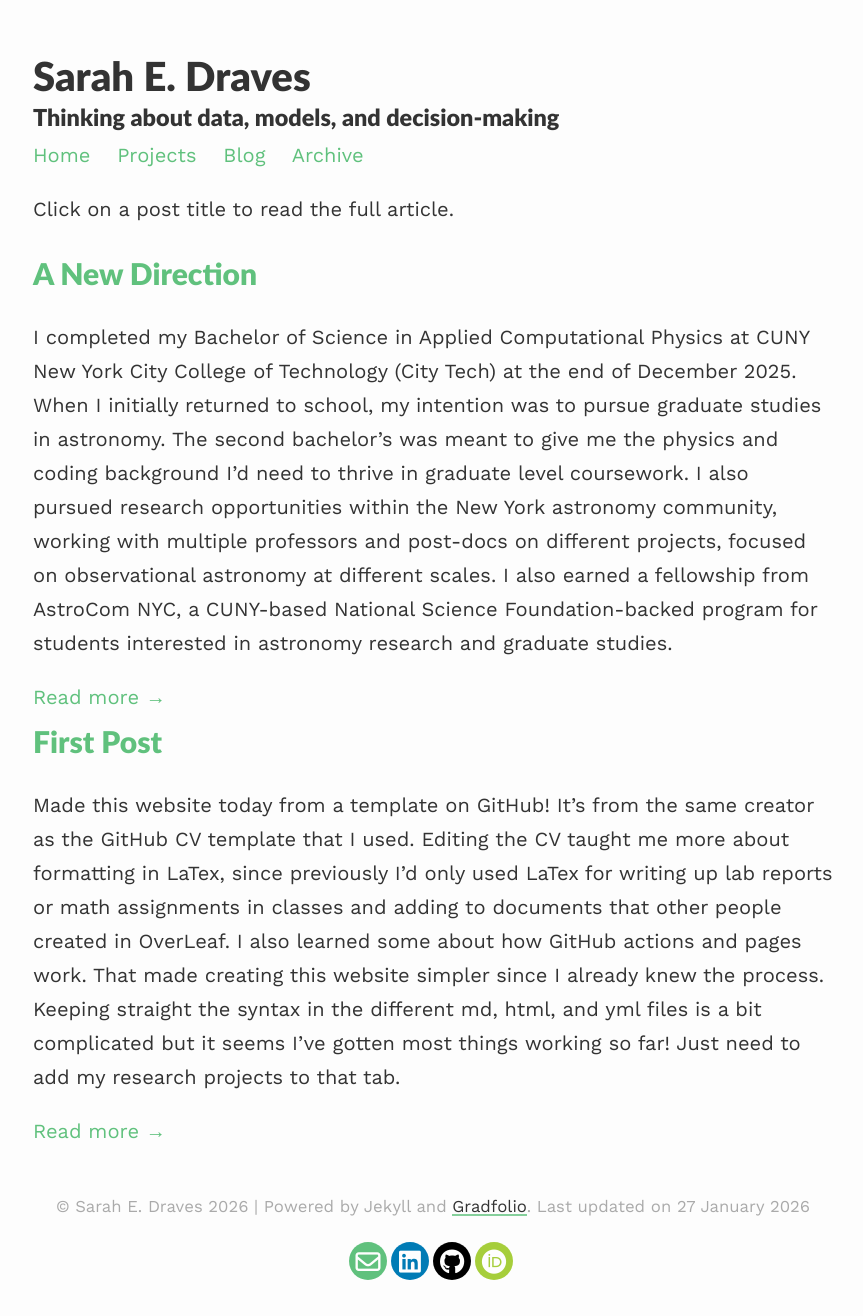
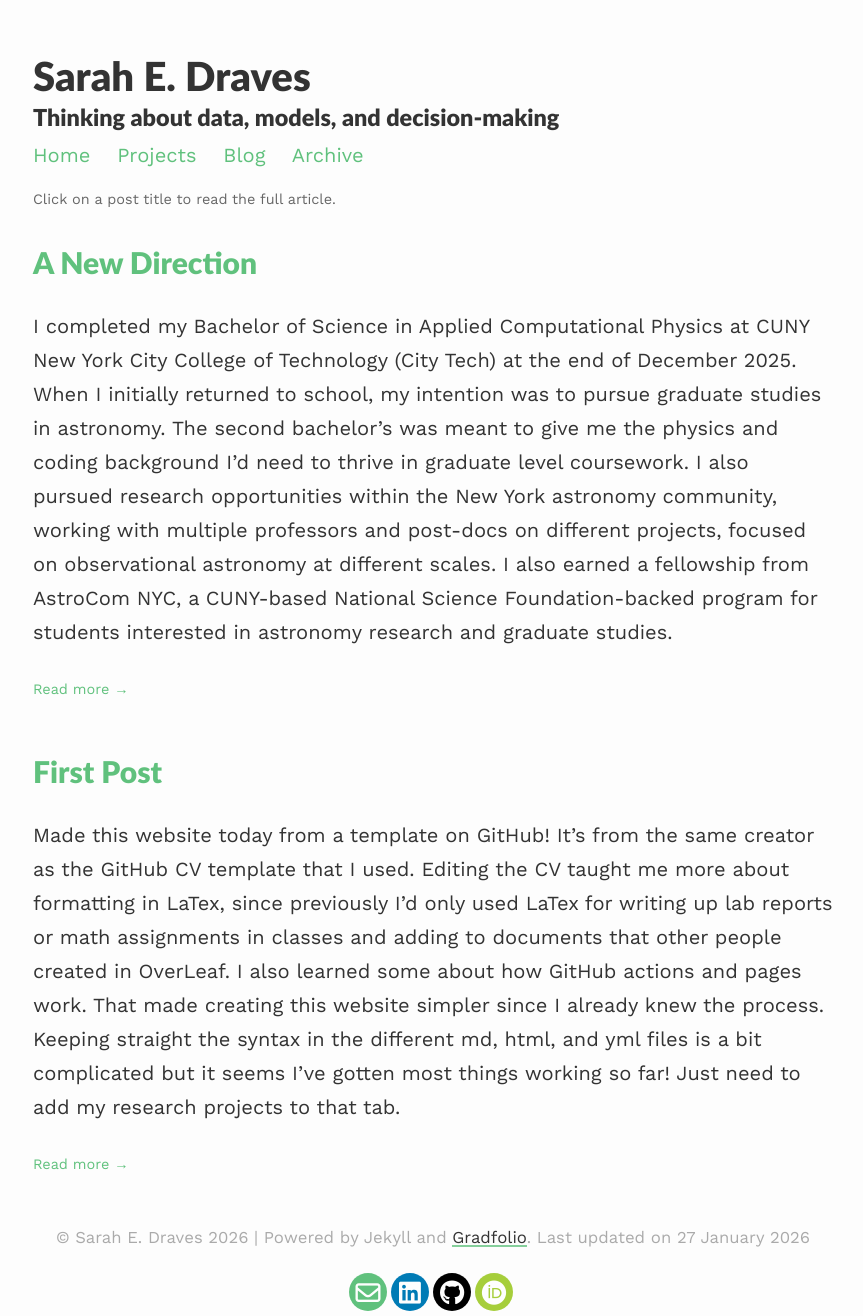
Before and after one commit to sarahedraves/sarahedraves.github.io, a Jekyll site: the page built from blog/index.html, in a window 1280 px wide. Shown: the whole page, without its empty margins (207-1070 px from the left). Built offline with Jekyll 4.4.1, drawn with Linux system fonts in a browser that asks for light colours; the list of posts is cut into pages by our own code; before the commit the page ends 1285 px from its top, so only the background shows below that.

Commit message:
Add blog and syntax-highlighting imports to main.scss

```diff
--- a/assets/css/main.scss
+++ b/assets/css/main.scss
@@ -31,3 +31,4 @@ $on-laptop:        1000px;
 @import 'style';
 @import 'google-fonts';
 @import 'syntax-highlighting';
+@import 'blog';
```
